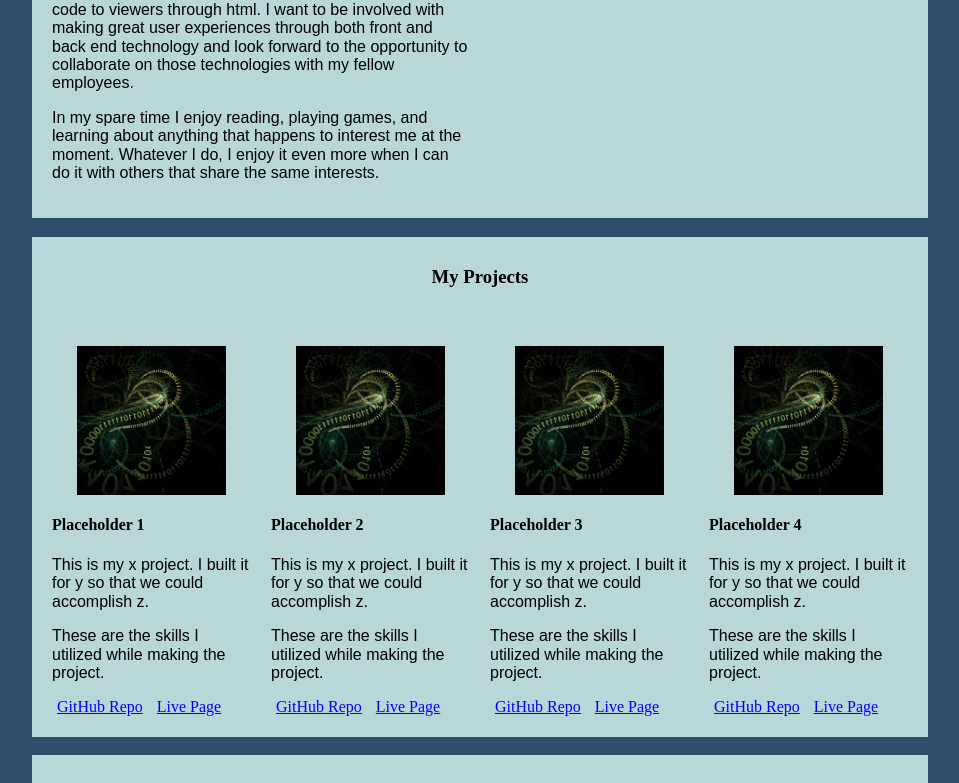
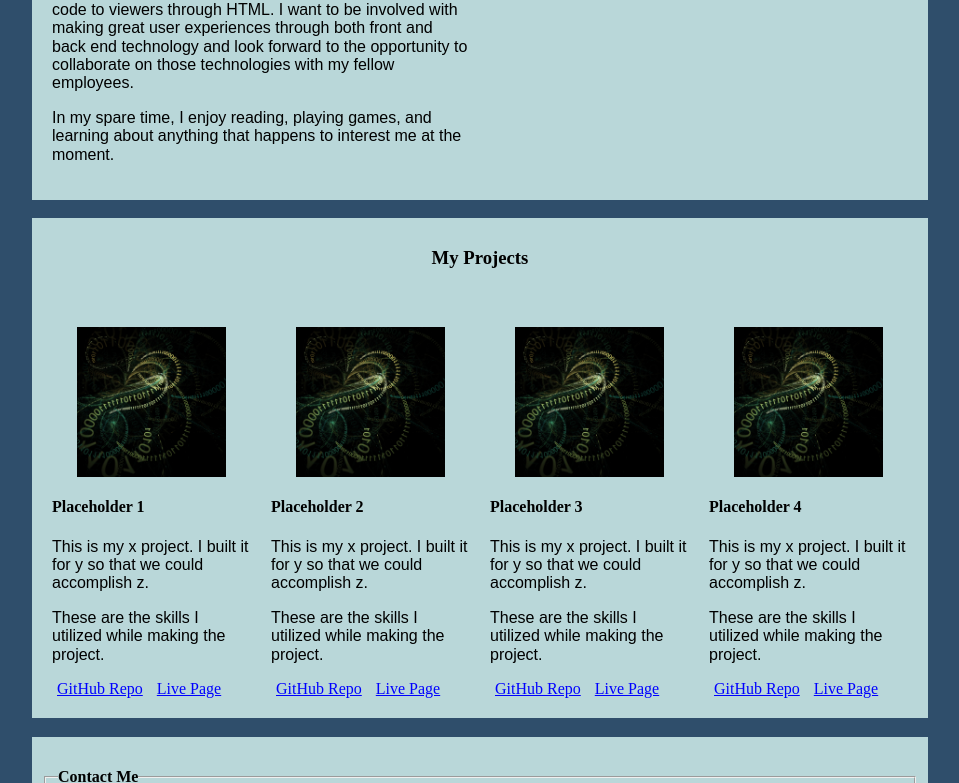
Before and after one commit to justin-foster-91/PersonalWebsite, a plain HTML site: page index.html in a window 1280 px wide. Shown: the part 937-1720 px from the top of the page, without its empty margins (160-1119 px from the left). Drawn offline with nearby package versions, Linux system fonts and the light colour scheme; a script that the page names is missing.

Commit message:
Stupid revisions that aren't related to coding

```diff
--- a/index.html
+++ b/index.html
@@ -58,9 +58,9 @@
         <div class="group-row">
 
           <div class="item-column">
-            <p>I’m eager to learn how to code and being able to represent code to viewers through html. I want to be involved with making great user experiences through both front and back end technology and look forward to the opportunity to collaborate on those technologies with my fellow employees.</p>
+            <p>I’m eager to learn how to code and being able to represent code to viewers through HTML. I want to be involved with making great user experiences through both front and back end technology and look forward to the opportunity to collaborate on those technologies with my fellow employees.</p>
 
-            <p> In my spare time I enjoy reading, playing games, and learning about anything that happens to interest me at the moment. Whatever I do, I enjoy it even more when I can do it with others that share the same interests.
+            <p> In my spare time, I enjoy reading, playing games, and learning about anything that happens to interest me at the moment.
             </p>
           </div>
           <div class="item-column">
```
